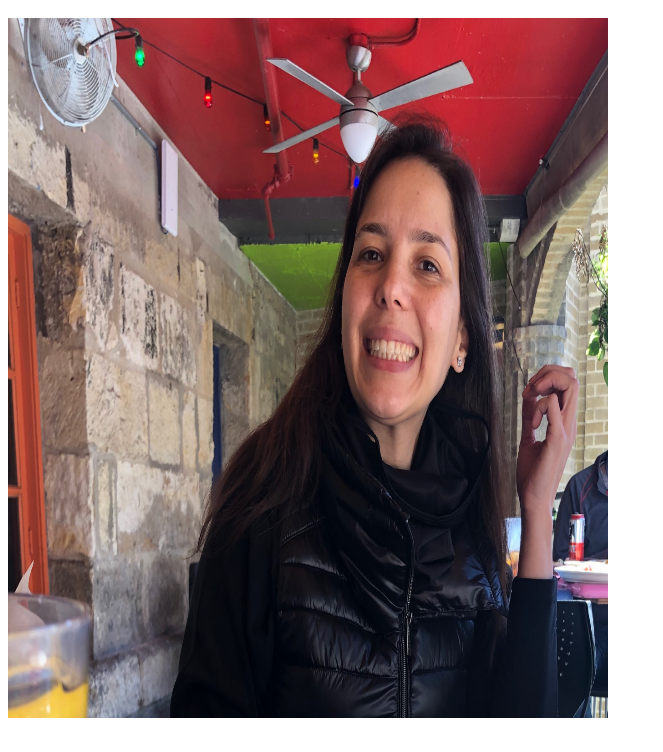
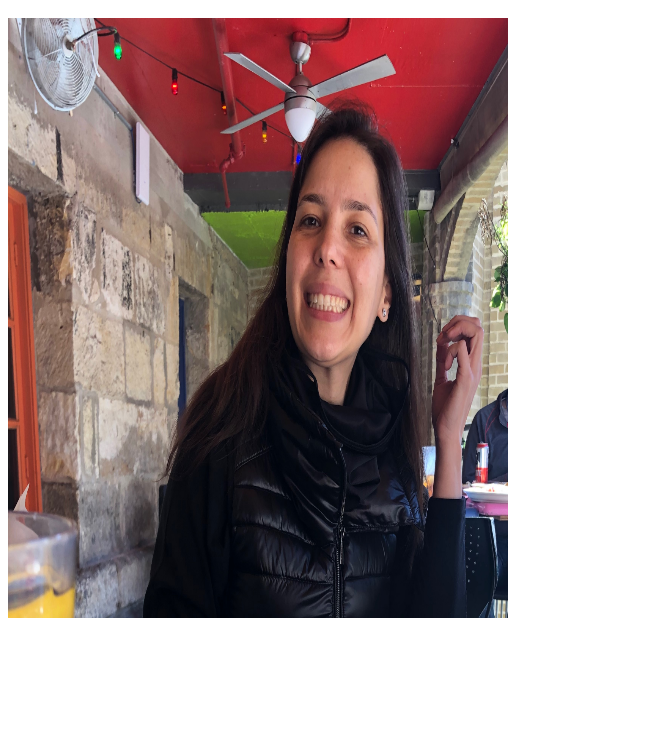
Before and after one commit to malenagomez/malenagomez.github.io, a plain HTML site: page index.html in a window 1280 px wide. Shown: the part 48-800 px from the top of the page, without its empty margins (0-663 px from the left). Drawn offline with Linux system fonts and the light colour scheme.

Commit message:
Update index.html

```diff
--- a/index.html
+++ b/index.html
@@ -1,4 +1,4 @@
 <html>
     <h1>Malena's Portfolio</h1>
-    <img src="./bioPic1.JPEG" atl="bioPic1.JPEG" width="600" height="700"/>
+    <img src="./bioPic1.JPEG" atl="bioPic1.JPEG" width="500" height="600"/>
 </html>
```
